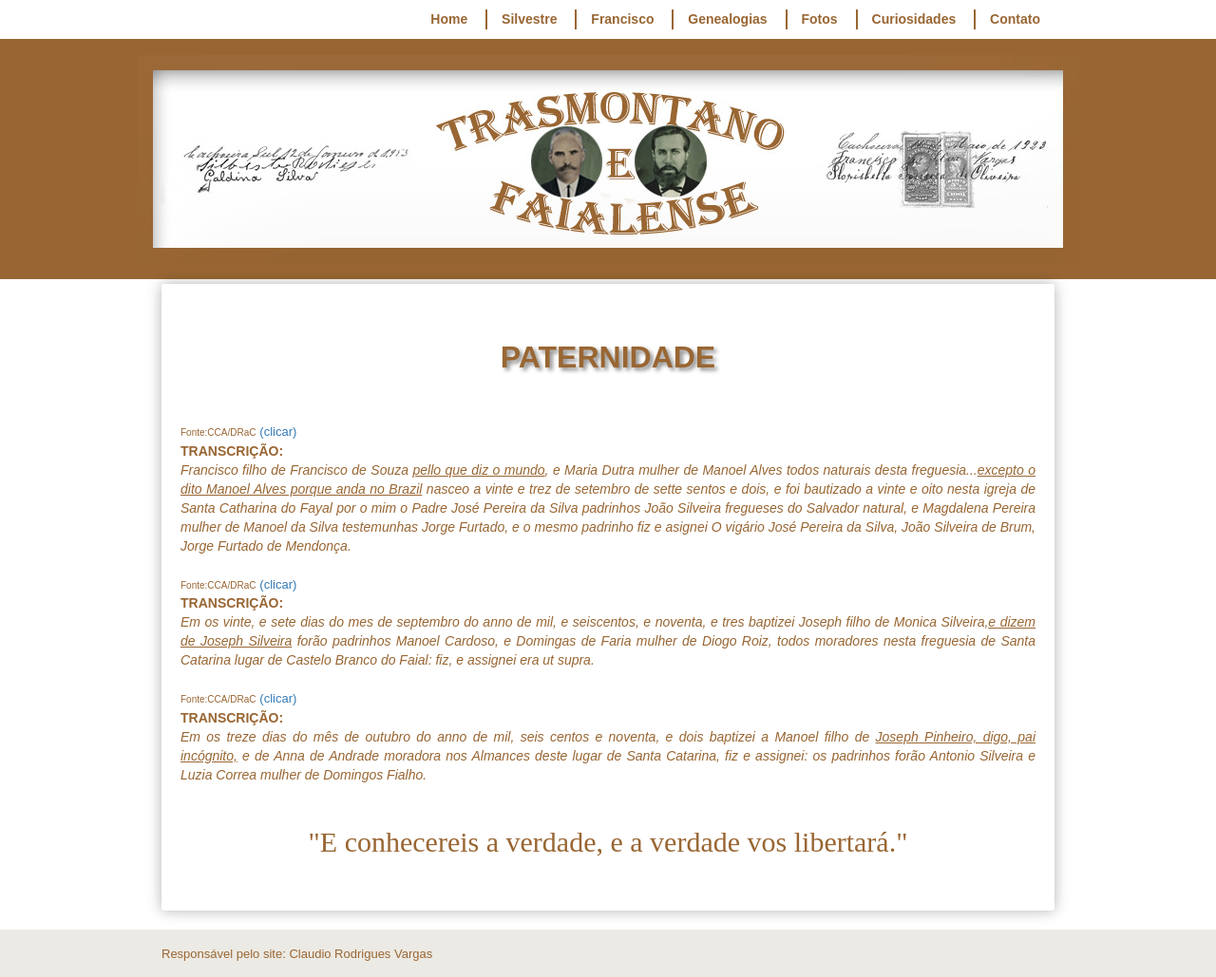
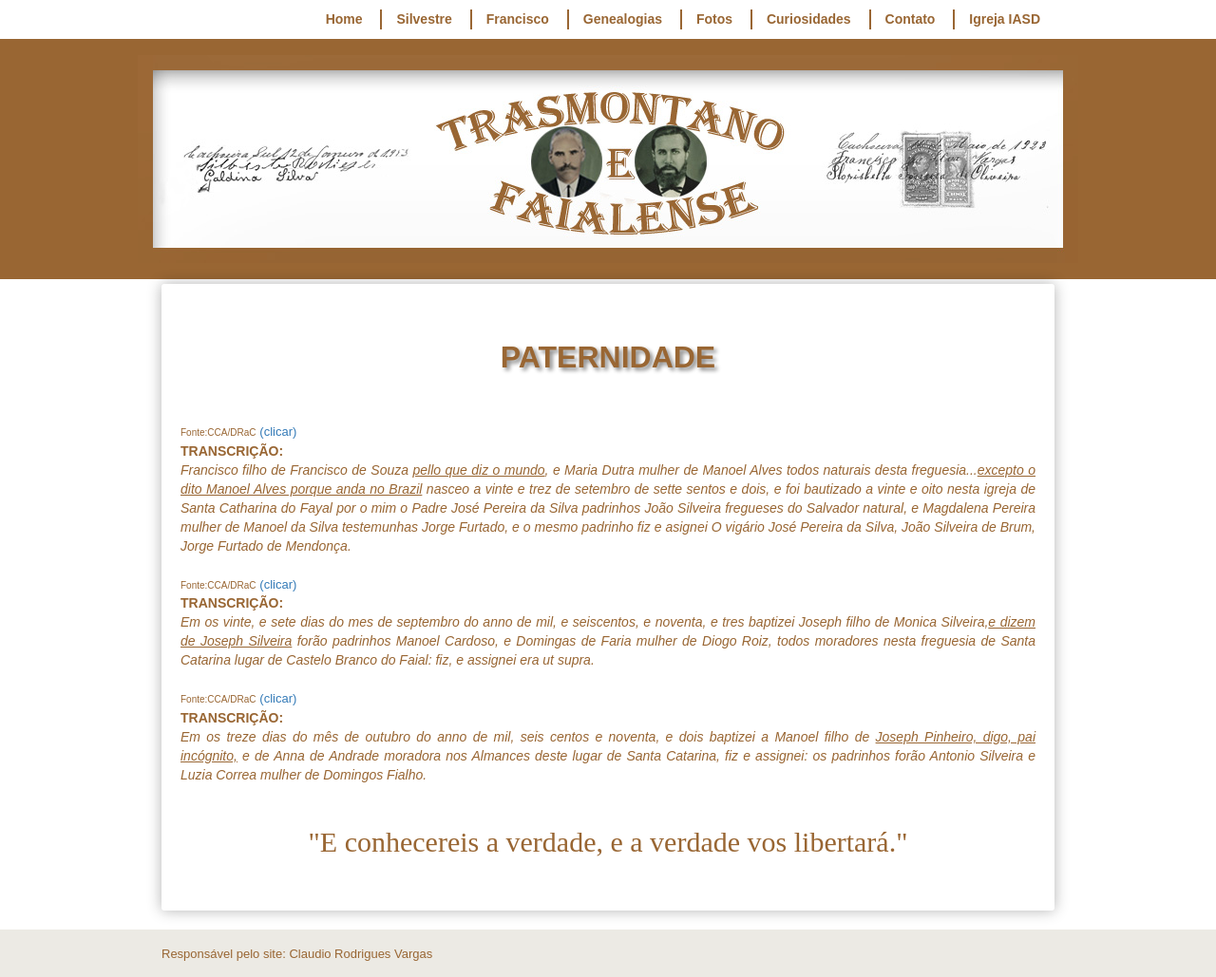
Before and after one commit to claudiovargas1955/claudiovargas1955.github.io, a Jekyll site: the page built from _pages/paternidade.html, in a window 1280 px wide. Shown: the whole page at 95% size. Built offline with Jekyll 4.4.1, drawn with Linux system fonts in a browser that asks for light colours; some web fonts are replaced.

Commit message:
Update master.html

```diff
--- a/_layouts/master.html
+++ b/_layouts/master.html
@@ -96,6 +96,7 @@
         </ul>
       </li>
       <li class="menu-item"><a href="/contato">Contato</a></li>
+      <li class="menu-item"><a href="/iasd">Igreja IASD</a></li>
     </ul>
   </div>
   <div class="banner">
```
